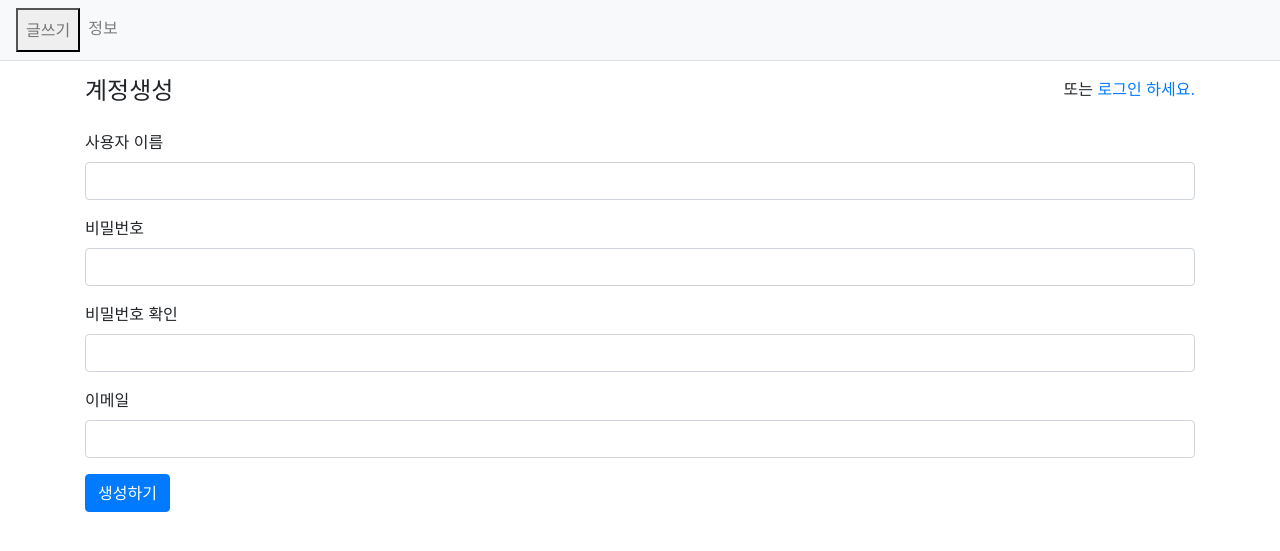
After one commit to dd6679/blog, a Django app: page /common/signup/ in a window 1280 px wide. The commit adds this page. Shown: the top 551 px of the page. Run offline with Django 3.2, Linux system fonts and the light colour scheme; some libraries are stand-ins or nearby versions.

Commit message:
로그인 회원가입 추가

```diff
--- a/blog/urls.py
+++ b/blog/urls.py
@@ -2,6 +2,6 @@ from django.urls import path
 from . import views
 
 urlpatterns = [
-    path('', views.index),
-    path('<title>/', views.detail),
+    path('', views.index, name='index'),
+    path('<title>/', views.detail, name='detail'),
 ]
--- /dev/null
+++ b/common/forms.py
@@ -0,0 +1,11 @@
+from django import forms
+from django.contrib.auth.forms import UserCreationForm
+from django.contrib.auth.models import User
+
+
+class UserForm(UserCreationForm):
+    email = forms.EmailField(label="이메일")
+
+    class Meta:
+        model = User
+        fields = ("username", "password1", "password2", "email")
--- a/common/urls.py
+++ b/common/urls.py
@@ -1,5 +1,11 @@
+from django.urls import path
+from django.contrib.auth import views as auth_views
+from . import views
+
 app_name = 'common'
 
 urlpatterns = [
-
+    path('login/', auth_views.LoginView.as_view(template_name='common/login.html'), name='login'),
+    path('logout/', auth_views.LogoutView.as_view(), name='logout'),
+    path('signup/', views.signup, name='signup'),
 ]
--- a/common/views.py
+++ b/common/views.py
@@ -1,3 +1,18 @@
-from django.shortcuts import render
+from django.contrib.auth import authenticate, login
+from django.shortcuts import render, redirect
+from common.forms import UserForm
 
-# Create your views here.
+
+def signup(request):
+    if request.method == "POST":
+        form = UserForm(request.POST)
+        if form.is_valid():
+            form.save()
+            username = form.cleaned_data.get('username')
+            raw_password = form.cleaned_data.get('password1')
+            user = authenticate(username=username, password=raw_password)  # 사용자 인증
+            login(request, user)  # 로그인
+            return redirect('index')
+    else:
+        form = UserForm()
+    return render(request, 'common/signup.html', {'form': form})
--- a/config/settings.py
+++ b/config/settings.py
@@ -128,3 +128,5 @@ STATICFILES_DIRS = [
 # https://docs.djangoproject.com/en/3.2/ref/settings/#default-auto-field
 
 DEFAULT_AUTO_FIELD = 'django.db.models.BigAutoField'
+
+LOGIN_REDIRECT_URL = '/blog'
--- a/templates/base.html
+++ b/templates/base.html
@@ -7,11 +7,28 @@
     <meta name="viewport" content="width=device-width, initial-scale=1, shrink-to-fit=no">
     <!-- Bootstrap CSS -->
     <link rel="stylesheet" type="text/css" href="{% static 'bootstrap.min.css' %}">
-    <!-- pybo CSS -->
+
     <link rel="stylesheet" type="text/css" href="{% static 'style.css' %}">
-    <title>Hello, pybo!</title>
+    <title>Blog</title>
 </head>
 <body>
+<!-- 네비게이션바 -->
+<nav class="navbar navbar-expand-lg navbar-light bg-light border-bottom">
+    <button class="navbar-toggler ml-auto" type="button" data-toggle="collapse" data-target="#navbarNav"
+        aria-controls="navbarNav" aria-expanded="false" aria-label="Toggle navigation">
+        <span class="navbar-toggler-icon"></span>
+    </button>
+    <div class="collapse navbar-collapse flex-grow-0" id="navbarNav">
+        <ul class="navbar-nav">
+            <li class="nav-item ">
+                <button class="nav-link" href="#">글쓰기</button>
+            </li>
+            <li class="nav-item">
+                <a class="nav-link" href="#">정보</a>
+            </li>
+        </ul>
+    </div>
+</nav>
 <!-- 기본 템플릿 안에 삽입될 내용 Start -->
 {% block content %}
 {% endblock %}
--- /dev/null
+++ b/templates/common/signup.html
@@ -0,0 +1,38 @@
+{% extends "base.html" %}
+{% block content %}
+<div class="container my-3">
+    <div class="row my-3">
+        <div class="col-4">
+            <h4>계정생성</h4>
+        </div>
+        <div class="col-8 text-right">
+            <span>또는 <a href="{% url 'common:login' %}">로그인 하세요.</a></span>
+        </div>
+    </div>
+    <form method="post" class="post-form" action="{% url 'common:signup' %}">
+        {% csrf_token %}
+        {% include "form_errors.html" %}
+        <div class="form-group">
+            <label for="username">사용자 이름</label>
+            <input type="text" class="form-control" name="username" id="username"
+                   value="{{ form.username.value|default_if_none:'' }}">
+        </div>
+        <div class="form-group">
+            <label for="password1">비밀번호</label>
+            <input type="password" class="form-control" name="password1" id="password1"
+                   value="{{ form.password1.value|default_if_none:'' }}">
+        </div>
+        <div class="form-group">
+            <label for="password2">비밀번호 확인</label>
+            <input type="password" class="form-control" name="password2" id="password2"
+                   value="{{ form.password2.value|default_if_none:'' }}">
+        </div>
+        <div class="form-group">
+            <label for="email">이메일</label>
+            <input type="text" class="form-control" name="email" id="email"
+                   value="{{ form.email.value|default_if_none:'' }}">
+        </div>
+        <button type="submit" class="btn btn-primary">생성하기</button>
+    </form>
+</div>
+{% endblock %}
--- /dev/null
+++ b/templates/form_errors.html
@@ -0,0 +1,15 @@
+{% if form.errors %}
+    {% for field in form %}
+        {% for error in field.errors %}  <!-- 필드 오류를 출력한다. -->
+            <div class="alert alert-danger">
+                <strong>{{ field.label }}</strong>
+                {{ error }}
+            </div>
+        {% endfor %}
+    {% endfor %}
+    {% for error in form.non_field_errors %}   <!-- 넌필드 오류를 출력한다. -->
+        <div class="alert alert-danger">
+            <strong>{{ error }}</strong>
+        </div>
+    {% endfor %}
+{% endif %}
```
Also changed, not shown: blog/views.py (+6 -1 lines), templates/blog/post_list.html (+41 -0 lines), templates/common/login.html (added, +28 -0 lines), db.sqlite3.
